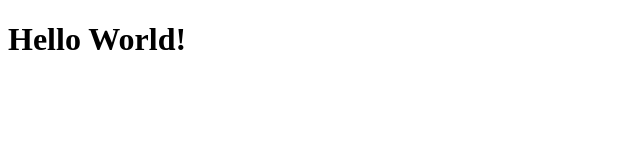
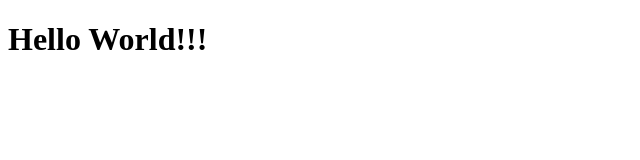
Before and after one commit to jiripudil/git-warship, a plain HTML site: page index.html in a window 1280 px wide. Shown: the full height of the page, 0-640 px from the left. Drawn offline with Linux system fonts and the light colour scheme.

```diff
--- a/index.html
+++ b/index.html
@@ -2,9 +2,9 @@
 <html>
 <head>
 	<meta charset="utf-8">
-	<title>Hello World!</title>
+	<title>Hello World!!!</title>
 </head>
 <body>
-	<h1>Hello World!</h1>
+	<h1>Hello World!!!</h1>
 </body>
 </html>
```
